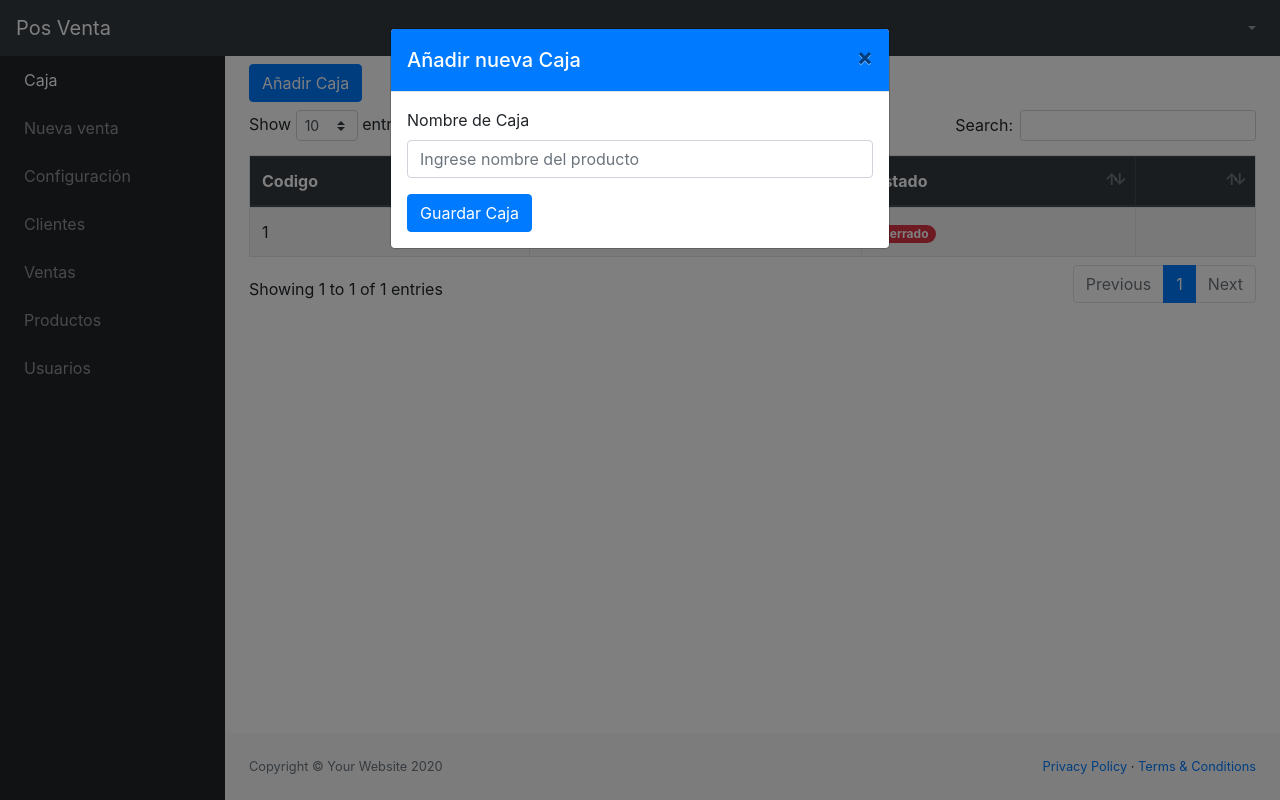
After one commit to TeraxDC/pos, a PHP site: page /src/caja.php in a window 1280 px wide, after a click on "Añadir Caja". The commit adds this page. Run offline with PHP 8.4, Linux system fonts and the light colour scheme; a user stored in the database is signed in; data comes from the database, SQL or seed files in the repository; tables that the repository leaves empty or names only in its code hold one stand-in row (values such as "Sample post"); some libraries are stand-ins or nearby versions.

Commit message:
add module caja

```diff
--- /dev/null
+++ b/src/caja.php
@@ -0,0 +1,113 @@
+<?php include_once "includes/header.php";
+    include "../conexion.php";
+$id_user = $_SESSION['idUser'];
+$permiso = "productos";
+$sql = mysqli_query($conexion, "SELECT p.*, d.* FROM permisos p INNER JOIN detalle_permisos d ON p.id = d.id_permiso WHERE d.id_usuario = $id_user AND p.nombre = '$permiso'");
+$existe = mysqli_fetch_all($sql);
+if (empty($existe) && $id_user != 1) {
+    header("Location: permisos.php");
+}
+    if (!empty($_POST)) {
+		$nombre = $_POST['nombre'];
+        $alert = "";
+        if (empty($nombre)) {
+            $alert = '<div class="alert alert-danger" role="alert">
+                Todo los campos son obligatorios
+              </div>';
+        } else {
+            $query = mysqli_query($conexion, "SELECT * FROM caja WHERE nombre = '$nombre'");
+            $result = mysqli_fetch_array($query);
+            if ($result > 0) {
+                $alert = '<div class="alert alert-warning" role="alert">
+                        El nombre ya existe
+                    </div>';
+            } else {
+				$query_insert = mysqli_query($conexion,"INSERT INTO caja(nombre) values ('$nombre')");
+                if ($query_insert) {
+                    $alert = '<div class="alert alert-success" role="alert">
+                Caja registrada con éxito
+              </div>';
+                } else {
+                    $alert = '<div class="alert alert-danger" role="alert">
+                Error al registrar la caja
+              </div>';
+                }
+            }
+        }
+    }
+    ?>
+ <button class="btn btn-primary mb-2" type="button" data-toggle="modal" data-target="#nueva_caja">Añadir Caja<i class="fas fa-plus"></i></button>
+ <?php echo isset($alert) ? $alert : ''; ?>
+ <div class="table-responsive">
+     <table class="table table-striped table-bordered" id="tbl">
+         <thead class="thead-dark">
+             <tr>
+                 <th>Codigo</th>
+                 <th>Caja</th>
+                 <th>Estado</th>
+                 <th></th>
+             </tr>
+         </thead>
+         <tbody>
+             <?php
+                include "../conexion.php";
+
+                $query = mysqli_query($conexion, "SELECT * FROM Caja");
+                $result = mysqli_num_rows($query);
+                if ($result > 0) {
+                    while ($data = mysqli_fetch_assoc($query)) {
+                        if ($data['estado'] == 1) {
+                            $estado = '<span class="badge badge-pill badge-success">Abierto</span>';
+                        } else {
+                            $estado = '<span class="badge badge-pill badge-danger">Cerrado</span>';
+                        }
+                ?>
+                     <tr>
+                         <td><?php echo $data['id']; ?></td>
+                         <td><?php echo $data['nombre']; ?></td>
+                         <td><?php echo $estado ?></td>
+                         <td>
+                             <?php if ($data['estado'] == 0) { ?>
+                                 <a href="abrir_caja.php?id=<?php echo $data['id']; ?>" class="btn btn-primary"><i class='fas fa-audio-description'></i></a>
+
+                                 <a href="editar_producto.php?id=<?php echo $data['id']; ?>" class="btn btn-success"><i class='fas fa-edit'></i></a>
+
+                                 <form action="eliminar_producto.php?id=<?php echo $data['id']; ?>" method="post" class="confirmar d-inline">
+                                     <button class="btn btn-danger" type="submit"><i class='fas fa-trash-alt'></i> </button>
+                                 </form>
+                             <?php } ?>
+
+
+
+                         </td>
+                     </tr>
+             <?php }
+                } ?>
+         </tbody>
+
+     </table>
+ </div>
+ <div id="nueva_caja" class="modal fade" tabindex="-1" role="dialog" aria-labelledby="my-modal-title" aria-hidden="true">
+     <div class="modal-dialog" role="document">
+         <div class="modal-content">
+             <div class="modal-header bg-primary text-white">
+                 <h5 class="modal-title" id="my-modal-title">Añadir nueva Caja</h5>
+                 <button class="close" data-dismiss="modal" aria-label="Close">
+                     <span aria-hidden="true">&times;</span>
+                 </button>
+             </div>
+             <div class="modal-body">
+                 <form action="" method="post" autocomplete="off">
+                     <?php echo isset($alert) ? $alert : ''; ?>
+                     <div class="form-group">
+                         <label for="nombre">Nombre de Caja</label>
+                         <input type="text" placeholder="Ingrese nombre del producto" name="nombre" id="nombre" class="form-control">
+                     </div>
+                     <input type="submit" value="Guardar Caja" class="btn btn-primary">
+                 </form>
+             </div>
+         </div>
+     </div>
+ </div>
+
+ <?php include_once "includes/footer.php"; ?>
--- a/src/includes/header.php
+++ b/src/includes/header.php
@@ -42,6 +42,12 @@ if (empty($_SESSION['active'])) {
             <nav class="sb-sidenav accordion sb-sidenav-dark" id="sidenavAccordion">
                 <div class="sb-sidenav-menu">
                     <div class="nav">
+
+                        <a class="nav-link" href="caja.php">
+                            <div class="sb-nav-link-icon"><i class='fas fa-cash-register'></i></div>
+                            Caja
+                        </a>
+
                         <a class="nav-link" href="ventas.php">
                             <div class="sb-nav-link-icon"><i class="fas fa-shopping-cart"></i></div>
                             Nueva venta
```
Also changed, not shown: src/abrir_caja.php (added, +69 -0 lines).
